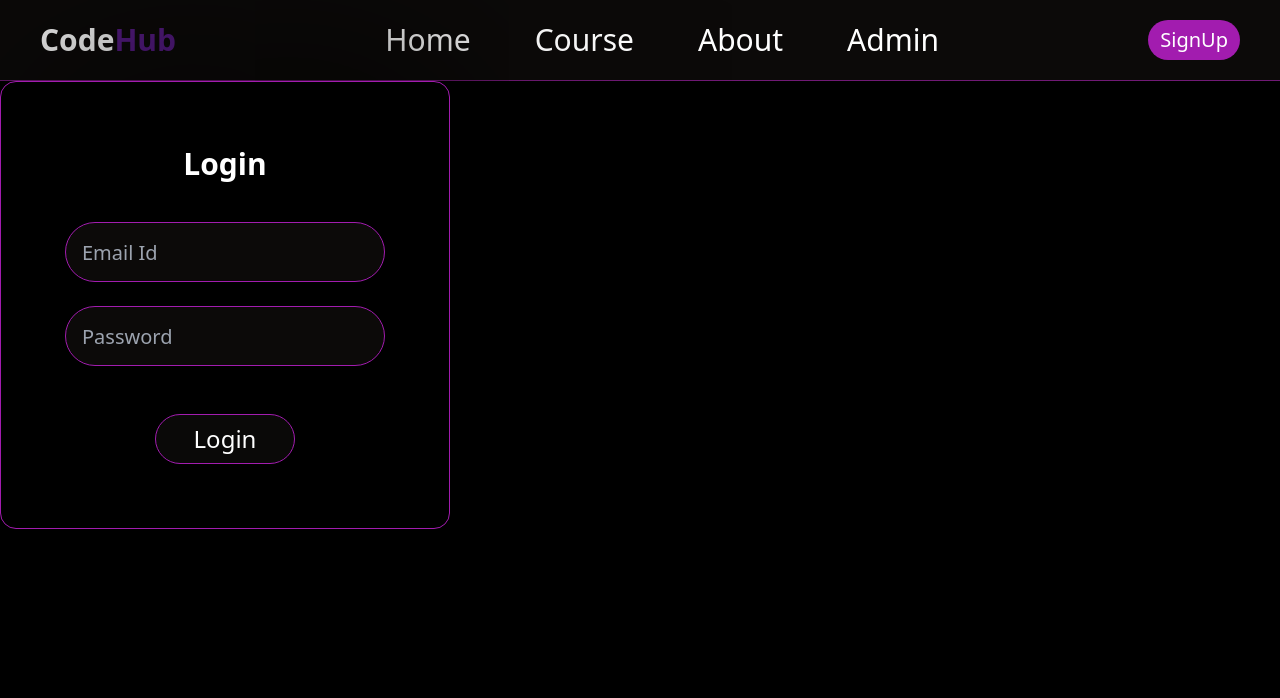
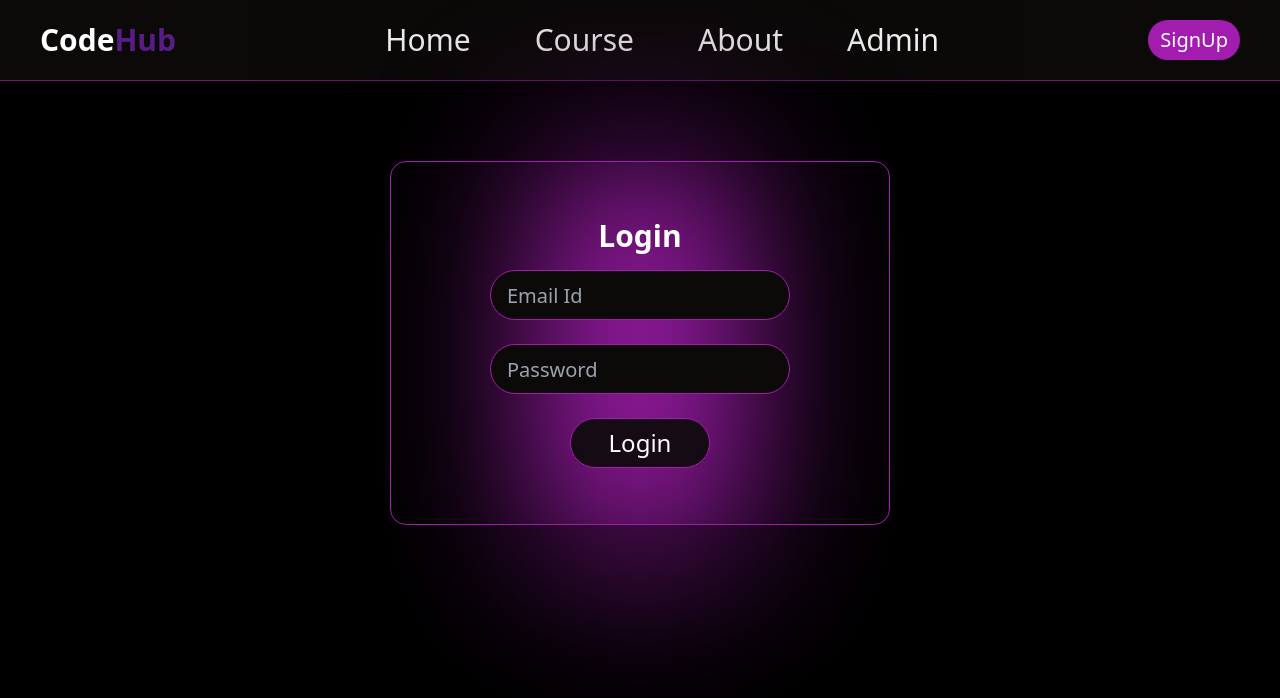
Before and after one commit to yashjaiswal4646/Online-Learning-React-, a React (Vite) app: page / in a window 1280 px wide. Shown: the top 698 px of the page. Built offline with nearby package versions, Linux system fonts and the light colour scheme.

Commit message:
Edit login

```diff
--- a/src/pages/Login/Input.jsx
+++ b/src/pages/Login/Input.jsx
@@ -3,7 +3,9 @@ import React from "react";
 const Input = ({ className = "", ...props }) => {
   return (
     <input
-      className={`px-4 py-0 w-full text-xl text-white rounded-full border border-fuchsia-700 border-solid bg-stone-950 h-[60px] max-sm:text-lg max-sm:h-[45px] ${className}`}
+      className={`px-4 py-2 w-[80%] max-w-[300px] text-xl text-white rounded-full
+                  border border-fuchsia-700 border-solid bg-stone-950 h-[50px]
+                  max-sm:text-lg max-sm:h-[40px] mx-auto block ${className}`}
       {...props}
     />
   );
--- a/src/pages/Login/LoginForm.jsx
+++ b/src/pages/Login/LoginForm.jsx
@@ -10,23 +10,35 @@ const LoginForm = () => {
   return (
     <form
       onSubmit={handleSubmit}
-      className="flex relative flex-col gap-6 p-16 border border-fuchsia-700 border-solid shadow-[0_4px_500px_#000] w-[450px] z-[2] max-md:p-10 max-md:w-[80%] max-sm:p-6 rounded-2xl"
+      className="relative flex justify-center pt-20"
     >
+      {/* Background Blur Effect */}
+      <div className="absolute bg-fuchsia-700 blur-[80px] h-[400px] top-[80px] w-[200px] z-[1]" />
+
+      {/* Login Form Container */}
+      <div className="relative px-0 py-14 border border-fuchsia-700 border-solid
+                      shadow-[0_4px_400px_#000] w-[500px] z-[2] max-sm:px-4
+                      max-sm:py-6 max-sm:w-[85%] rounded-2xl">
+
         {/* Login Title */}
         <h2 className="mb-4 text-3xl font-semibold text-center text-white">Login</h2>
 
-      <div className="w-full">
+        {/* Inputs with Gap */}
+        <div className="flex flex-col items-center w-full gap-6">
           <Input type="text" placeholder="Email Id" />
-      </div>
-      <div className="w-full">
           <Input type="password" placeholder="Password" />
         </div>
+
+        {/* Login Button */}
         <Button
           type="submit"
-        className="mx-auto mt-6 mb-0 text-2xl rounded-full border border-fuchsia-700 border-solid bg-stone-950 bg-opacity-90 h-[50px] w-[140px] max-sm:text-xl max-sm:h-[40px] max-sm:w-[110px] hover:bg-fuchsia-900"
+          className="mx-auto mt-6 text-2xl rounded-full border border-fuchsia-700
+                     border-solid bg-stone-950 bg-opacity-90 h-[50px] w-[140px]
+                     max-sm:text-xl max-sm:h-[40px] max-sm:w-[110px] hover:bg-fuchsia-900"
         >
           Login
         </Button>
+      </div>
     </form>
   );
 };
```
Lines whose indentation alone changed are shown as unchanged.
